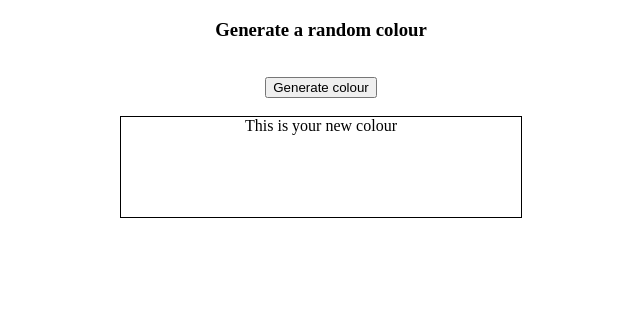
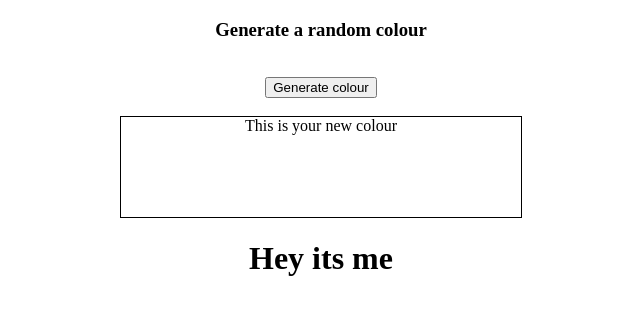
Before and after one commit to Rameshawr1805/Web-Development, a plain HTML site: page Javascript/class10.html in a window 1280 px wide. Shown: the whole page, without its empty margins (319-959 px from the left). Drawn offline with Linux system fonts and the light colour scheme.

Commit message:
30/09/25

```diff
--- a/Javascript/class10.html
+++ b/Javascript/class10.html
@@ -16,4 +16,5 @@
 
     <script src="Class10.js"></script>
 </body>
+<h1> Hey its me </h1>
 </html>
```
